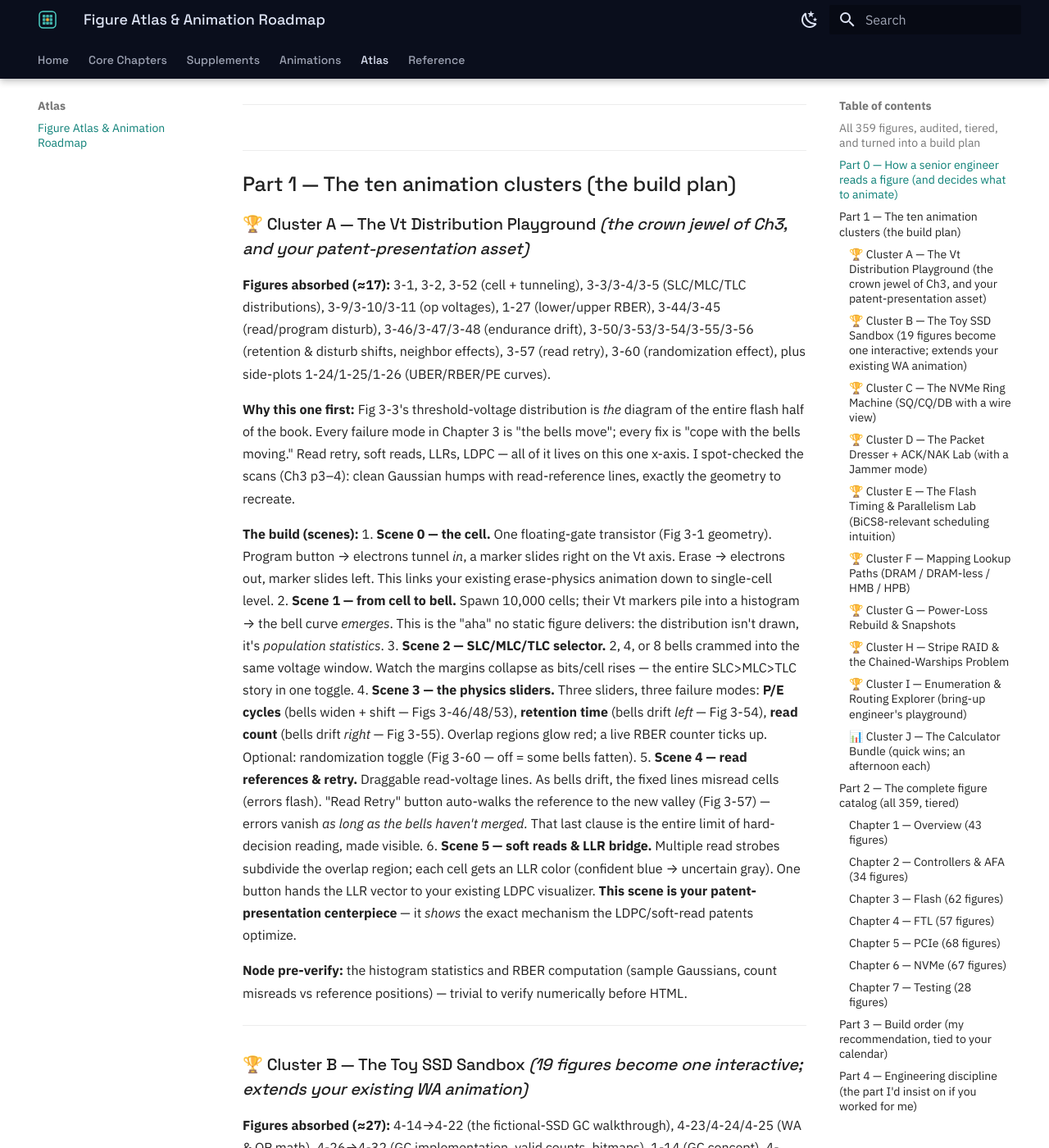
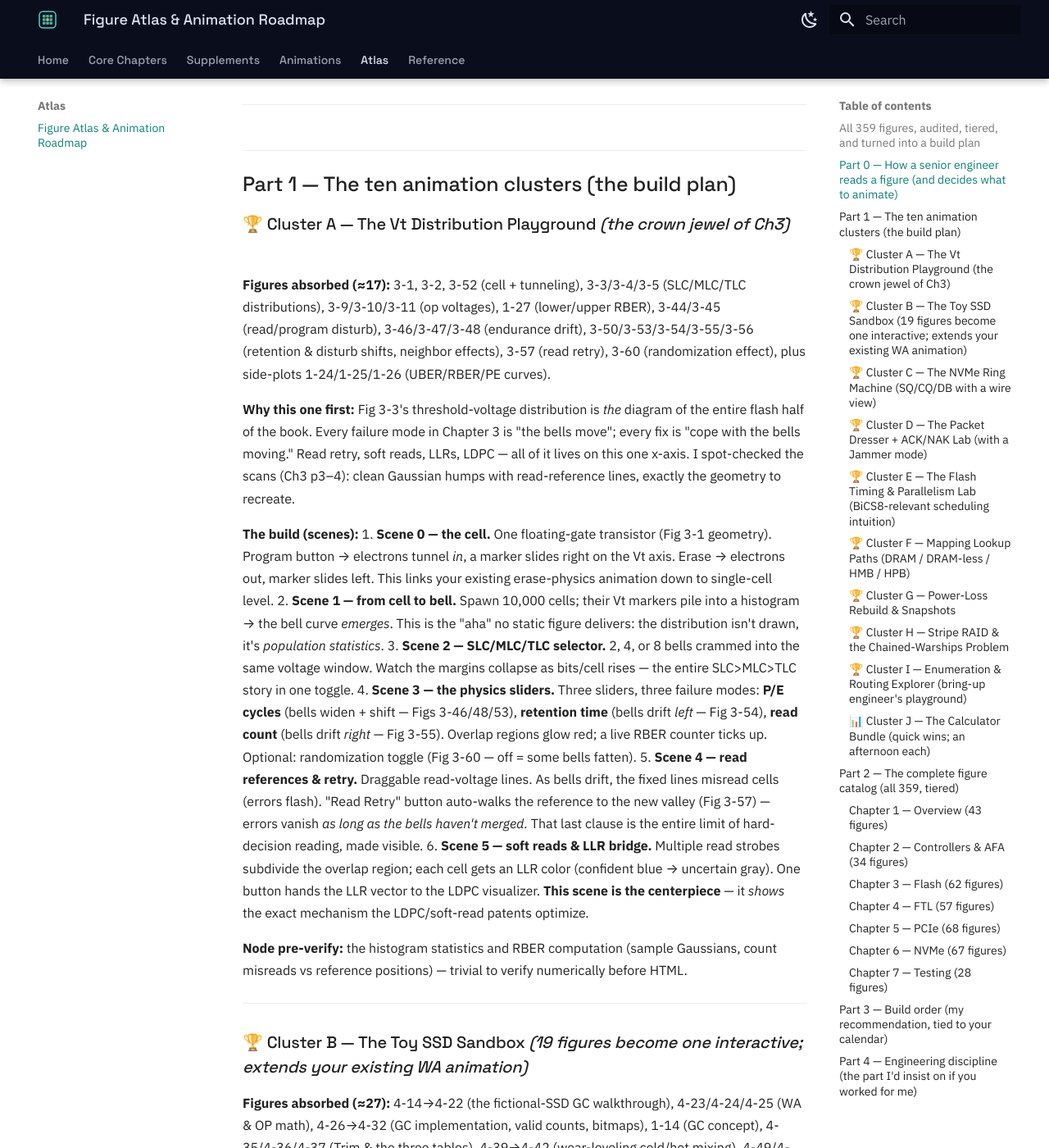
Before and after one commit to Ashurali/ssd-deep-dive, an MkDocs documentation site: the page built from docs/atlas/figure-atlas-animation-roadmap.md, in a window 1280 px wide and 1400 px high, scrolled down 1619 px. Shown: the whole window at 82% size. Built offline with MkDocs 1.6.1 and Material for MkDocs 9.7.7, drawn with Linux system fonts in a browser that asks for light colours; some of the changed text lies outside the part shown.

Commit message:
Final voice sweep: atlas, glossary header, calculators subtitle
Remove the last companion-voice remnants outside the chapters: the
atlas's "your patent-presentation / as your mentor" phrasing, the
glossary generator's "guides" wording (regenerated), and the calculator
bundle's "from the guides" subtitle (mirrored to incoming/).

Co-Authored-By: Claude Fable 5 <noreply@anthropic.com>

```diff
--- a/docs/animations/files/ssd_calculators.html
+++ b/docs/animations/files/ssd_calculators.html
@@ -33,7 +33,7 @@ footer{color:var(--dim);font-size:12px;border-top:1px solid var(--line);padding-
 </head>
 <body>
 <h1>The <span class="a">calculator</span> bundle</h1>
-<p class="sub">The book's formula figures as live number-crunchers. Presets reproduce the worked examples from the guides.</p>
+<p class="sub">The book's formula figures as live number-crunchers. Presets reproduce the chapters' worked examples.</p>
 
 <div class="tabs">
   <button id="t0" class="on">J1 · PCIe bandwidth</button>
--- a/docs/atlas/figure-atlas-animation-roadmap.md
+++ b/docs/atlas/figure-atlas-animation-roadmap.md
@@ -46,7 +46,7 @@ Third lesson: the figures worth the most effort are the ones **juniors reliably
 
 ## Part 1 — The ten animation clusters (the build plan)
 
-### 🏆 Cluster A — The Vt Distribution Playground *(the crown jewel of Ch3, and your patent-presentation asset)*
+### 🏆 Cluster A — The Vt Distribution Playground *(the crown jewel of Ch3)*
 
 **Figures absorbed (≈17):** 3-1, 3-2, 3-52 (cell + tunneling), 3-3/3-4/3-5 (SLC/MLC/TLC distributions), 3-9/3-10/3-11 (op voltages), 1-27 (lower/upper RBER), 3-44/3-45 (read/program disturb), 3-46/3-47/3-48 (endurance drift), 3-50/3-53/3-54/3-55/3-56 (retention & disturb shifts, neighbor effects), 3-57 (read retry), 3-60 (randomization effect), plus side-plots 1-24/1-25/1-26 (UBER/RBER/PE curves).
 
@@ -58,7 +58,7 @@ Third lesson: the figures worth the most effort are the ones **juniors reliably
 3. **Scene 2 — SLC/MLC/TLC selector.** 2, 4, or 8 bells crammed into the same voltage window. Watch the margins collapse as bits/cell rises — the entire SLC>MLC>TLC story in one toggle.
 4. **Scene 3 — the physics sliders.** Three sliders, three failure modes: **P/E cycles** (bells widen + shift — Figs 3-46/48/53), **retention time** (bells drift *left* — Fig 3-54), **read count** (bells drift *right* — Fig 3-55). Overlap regions glow red; a live RBER counter ticks up. Optional: randomization toggle (Fig 3-60 — off = some bells fatten).
 5. **Scene 4 — read references & retry.** Draggable read-voltage lines. As bells drift, the fixed lines misread cells (errors flash). "Read Retry" button auto-walks the reference to the new valley (Fig 3-57) — errors vanish *as long as the bells haven't merged.* That last clause is the entire limit of hard-decision reading, made visible.
-6. **Scene 5 — soft reads & LLR bridge.** Multiple read strobes subdivide the overlap region; each cell gets an LLR color (confident blue → uncertain gray). One button hands the LLR vector to your existing LDPC visualizer. **This scene is your patent-presentation centerpiece** — it *shows* the exact mechanism the LDPC/soft-read patents optimize.
+6. **Scene 5 — soft reads & LLR bridge.** Multiple read strobes subdivide the overlap region; each cell gets an LLR color (confident blue → uncertain gray). One button hands the LLR vector to the LDPC visualizer. **This scene is the centerpiece** — it *shows* the exact mechanism the LDPC/soft-read patents optimize.
 
 **Node pre-verify:** the histogram statistics and RBER computation (sample Gaussians, count misreads vs reference positions) — trivial to verify numerically before HTML.
 
@@ -163,7 +163,7 @@ Third lesson: the figures worth the most effort are the ones **juniors reliably
 Not animations — interactive number-crunchers realizing the book's formula figures:
 1. **PCIe bandwidth & IOPS ceiling** (Ch5 §5.1 + §5.13): gen/lanes/encoding → GB/s; then the full §5.13 overhead model with **MPS and Max-Read-Request sliders** — reproduce the book's 1689→1912 MB/s result live (Fig 5-66's registers as the controls). Extend to Gen4–7 from the modern supplement.
 2. **OP ↔ WA ↔ TBW/DWPD** (Fig 4-25 + Ch1 §1.5.3 formulas): capacity, P/E, OP, workload → WA estimate, TBW, DWPD. The S3710 worked example as a preset.
-3. **Endurance sample-size + temperature acceleration** (Ch7 §7.8, Fig 7-24, Tables 7-6→7-9): FFR/UBER/TBW → drives needed & allowed errors; hours ↔ temperature lookup. Your Ch7 guide's worked examples as presets.
+3. **Endurance sample-size + temperature acceleration** (Ch7 §7.8, Fig 7-24, Tables 7-6→7-9): FFR/UBER/TBW → drives needed & allowed errors; hours ↔ temperature lookup. The Ch7 worked examples as presets.
 4. **QoS percentile explorer** (Fig 1-20): a latency histogram where you drag the "nines" cursor — ties directly to reading FIO's clat percentiles (§7.1.1).
 
 ---
@@ -343,4 +343,4 @@ Tier-2 pool for spare evenings, in the order I'd pick them: **PI bodyguard demo*
 4. **Playwright-screenshot each finished scene** as you already do, and keep the screenshots — they become presentation slides for free.
 5. **Scope ruthlessly.** Each cluster above lists more scenes than its minimum viable version needs. A shipped three-scene sandbox beats a planned seven-scene one. Ship, then accrete.
 
-*That's the whole territory. My honest bottom line as your mentor: clusters A and B alone, done well, would carry both your five-minute intro and half your patent presentation — everything else is compounding interest.*
+*That's the whole territory. The honest bottom line: clusters A and B alone, done well, carry most of the teaching value — everything else is compounding interest.*
```
Also changed, not shown: docs/reference/glossary.md (+2 -2 lines), 1 other file.
